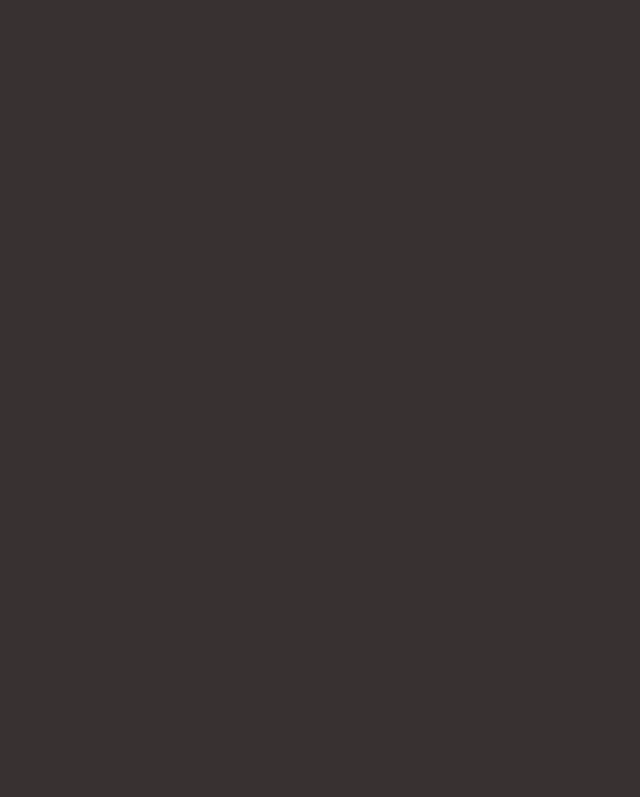
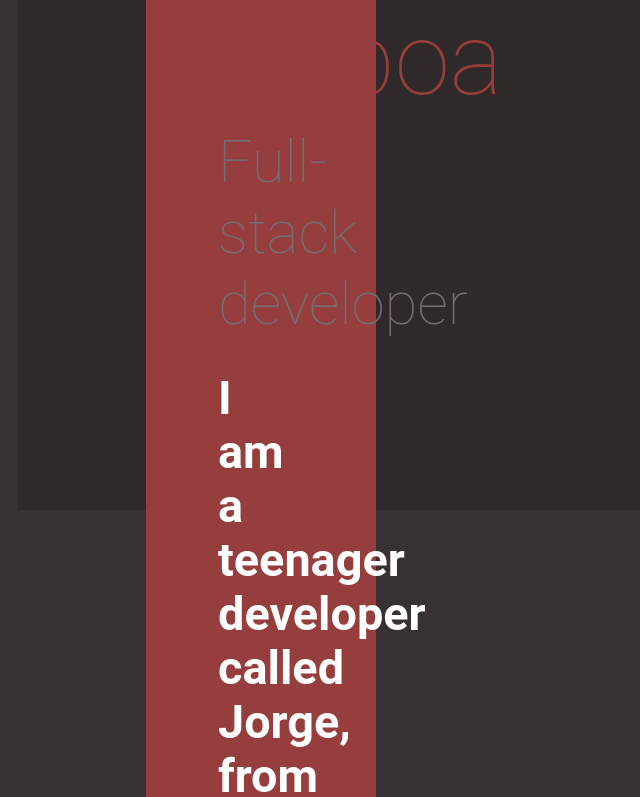
Before and after one commit to jorgelisboa/krhuhun-blog, a Next.js app: page / in a window 1280 px wide. Shown: the part 903-1700 px from the top of the page, without its empty margins (110-750 px from the left). Before the commit the page ends 800 px from the top, so only its background shows below. Built offline with nearby package versions, Linux system fonts and the light colour scheme.

Commit message:
Person description almost finished.

```diff
--- a/pages/index.js
+++ b/pages/index.js
@@ -6,7 +6,7 @@
 
 //Here we crate OUR React component called "Titulo" that returns and JSX
 function Header(props) {
-  console.log(props.children);
+  console.log(props);
   return (
     <header>
       <nav>
@@ -81,7 +81,6 @@ function Intro() {
           div {
             width: auto;
             font-size: 250%;
-
           }
           h1 {
             font-weight: 100;
@@ -104,11 +103,67 @@ function Intro() {
     </section>
   );
 }
+function PerfilImage() {
+  return(
+    <div>
+      <img src="https://cdn.discordapp.com/attachments/438100369802002432/941338488714969178/photo.png" alt="Jorge photo" />
+      <style jsx>{`
+        div {
+          align-items: center;
+          background-color: #963d3d;
+          width: 50%;
+        }
+
+      `}</style>
+    </div>
+  );
+}
+function AboutMe() {
+  return(
+    <section>
+      <div>
+        <h1>Jorge Lisboa</h1>
+        <h2>Full-stack developer</h2>
+        <h3>
+          I am a teenager developer called Jorge, from Brazil,
+          systems development technician and student from PUC in information systems. I’ve already acted
+          with C#, in back-end, HTML, CSS, JavaScript and React, in Front-end and Android, Kotlin and Java in
+          Mobile development. I’ve used another technologies, and I want to make the difference in the world and
+          became a full-stack developer.
+        </h3>
+      </div>
+      <PerfilImage/>
+      <style jsx>{`
+        section {
+          max-height: 750px;
+          background-color: #302929;
+          padding: 64px 10%;
+          display: flex;
+          justify-content: space-between;
+        }
+        div {
+          max-width: 30%;
+        }
+        h1 {
+          font-size: 2.5em;
+          color: #963d3d;
+        }
+        h2 {
+          color: #727070;
+          margin: 8px 0 32px 0;
+        }
+
+
+      `}</style>
+  </section>
+  );
+}
 function HomePage() {
   return (
     <>
       <Header />
       <Intro />
+      <AboutMe />
     </>
   );
 }
```
